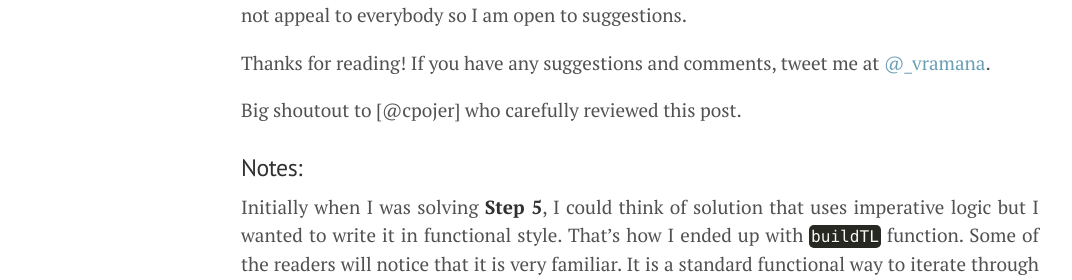
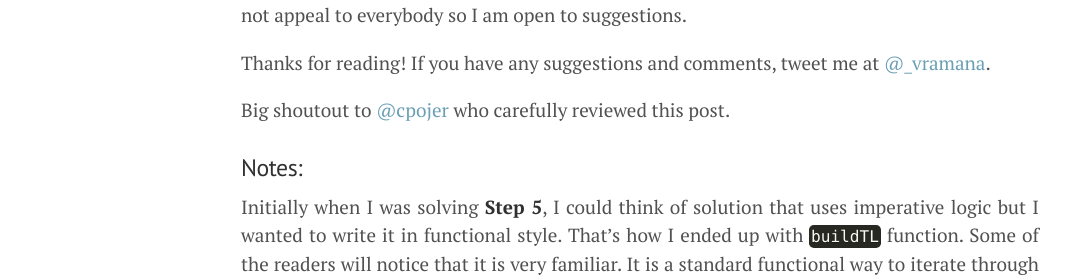
Before and after one commit to vramana/blog, a Jekyll site: the page built from _posts/2015-12-21-codemod-tutorial.md, in a window 1280 px wide and 900 px high, scrolled down 9750 px. Shown: the part 163-443 px from the top of the window, without its empty margins (0-1072 px from the left). Built offline with Jekyll 4.4.1, drawn with Linux system fonts in a browser that asks for light colours; part of the change alters nothing that is shown.

```diff
--- a/_posts/2015-12-21-codemod-tutorial.md
+++ b/_posts/2015-12-21-codemod-tutorial.md
@@ -275,7 +275,7 @@ Next I hope to tackle more challenging problems of converting ES5 style React.cr
 
 Thanks for reading! If you have any suggestions and comments, tweet me at [@_vramana](https://twitter.com/_vramana).
 
-Big shoutout to [@cpojer] who carefully reviewed this post.
+Big shoutout to [@cpojer](https://twitter.com/cpojer) who carefully reviewed this post.
 
 ### Notes:
 
```
